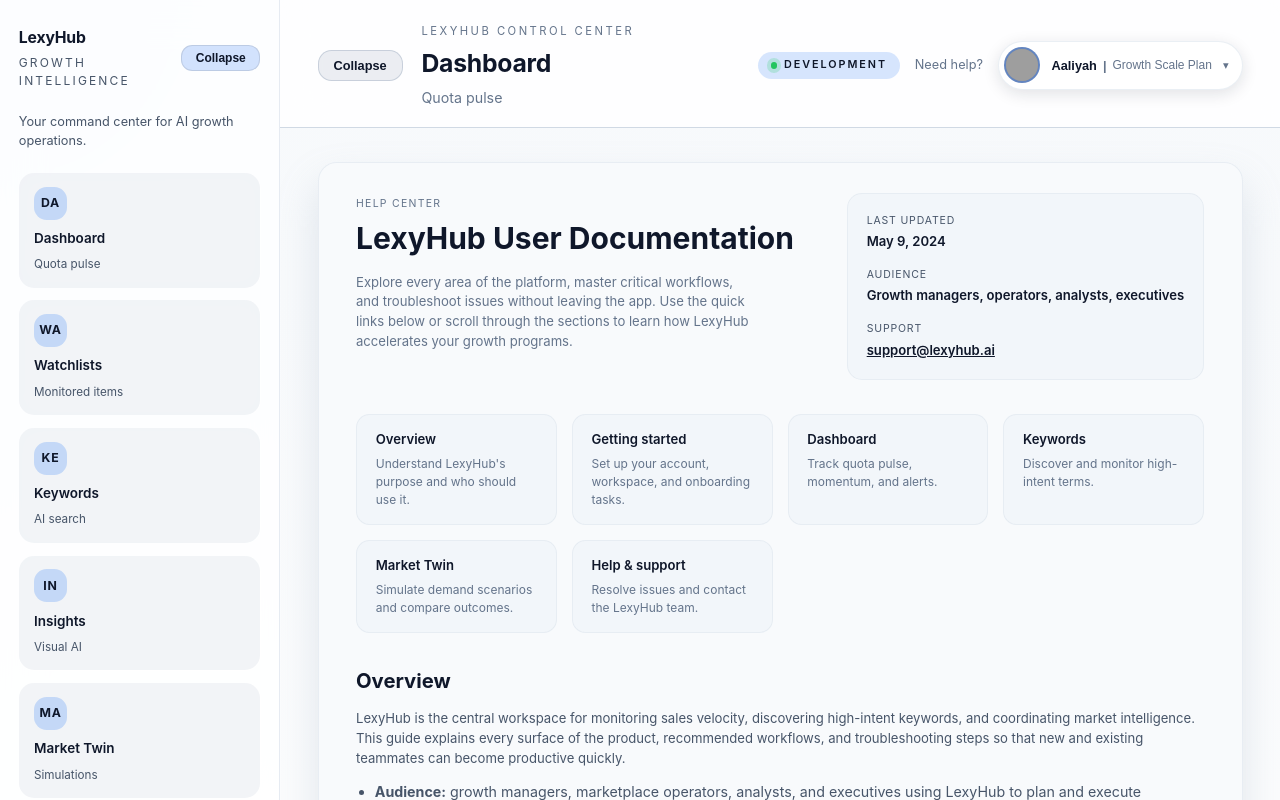
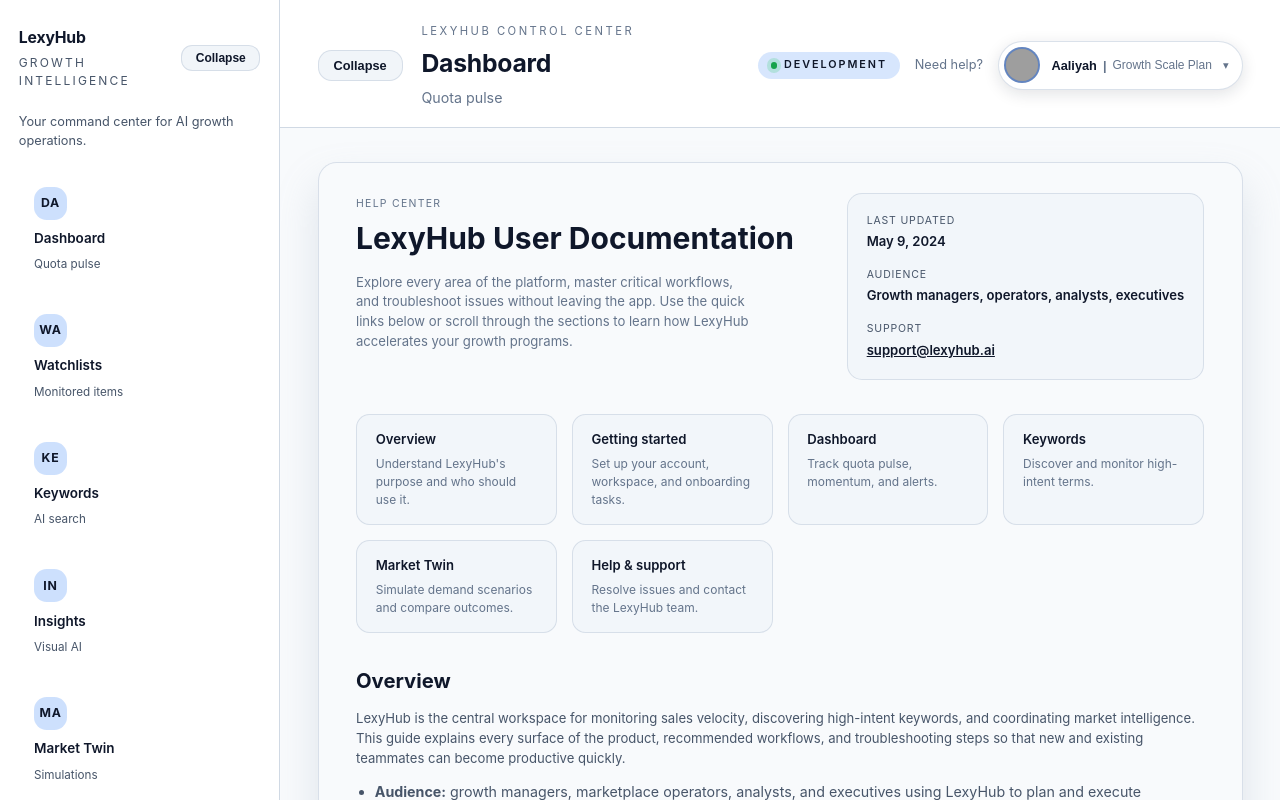
Before and after one commit to dxhub-apps/lexyhub, a Next.js app: page /docs in a window 1280 px wide. Built offline with nearby package versions, Linux system fonts and the light colour scheme; grey boxes are pictures that could not be loaded.

Commit message:
style: simplify theme styling

```diff
--- a/src/app/globals.css
+++ b/src/app/globals.css
@@ -7,60 +7,47 @@
   --font-size-xs: 0.7rem;
   --font-size-title: 2rem;
   --font-size-heading: 1.25rem;
-  --page: #0f172a;
-  --surface: #111c3d;
-  --surface-muted: #1e293b;
-  --surface-overlay: rgba(15, 23, 42, 0.7);
-  --color-text-primary: #e2e8f0;
-  --color-text-muted: #94a3b8;
+  --page: #0b1220;
+  --surface: #141b2c;
+  --surface-muted: #1c2436;
+  --surface-overlay: rgba(20, 27, 44, 0.9);
+  --color-text-primary: #f8fafc;
+  --color-text-muted: #9ca3af;
   --color-bg-body: var(--page);
-  --color-border-strong: rgba(148, 163, 184, 0.28);
-  --color-border-subtle: rgba(148, 163, 184, 0.16);
-  --color-topbar-bg: rgba(15, 23, 42, 0.82);
+  --color-border-strong: rgba(148, 163, 184, 0.35);
+  --color-border-subtle: rgba(148, 163, 184, 0.18);
+  --color-topbar-bg: rgba(20, 27, 44, 0.94);
   --color-topbar-border: rgba(148, 163, 184, 0.25);
-  --color-content-bg: none;
-  --color-badge-bg: rgba(51, 102, 255, 0.18);
-  --color-badge-text: #c7d2fe;
+  --color-content-bg: transparent;
+  --color-badge-bg: rgba(37, 99, 235, 0.16);
+  --color-badge-text: #e0e7ff;
   --color-surface: var(--surface);
   --color-surface-soft: var(--surface-muted);
-  --color-table-even: rgba(30, 41, 59, 0.65);
-  --color-table-hover: rgba(51, 102, 255, 0.16);
-  --color-table-header: rgba(148, 163, 184, 0.08);
-  --color-toast-info: rgba(51, 102, 255, 0.18);
-  --color-toast-success: rgba(34, 197, 94, 0.18);
-  --color-toast-warning: rgba(234, 179, 8, 0.2);
-  --color-toast-error: rgba(239, 68, 68, 0.22);
+  --color-table-even: rgba(30, 41, 59, 0.55);
+  --color-table-hover: rgba(37, 99, 235, 0.18);
+  --color-table-header: rgba(148, 163, 184, 0.12);
+  --color-toast-info: rgba(37, 99, 235, 0.18);
+  --color-toast-success: rgba(22, 163, 74, 0.18);
+  --color-toast-warning: rgba(217, 119, 6, 0.2);
+  --color-toast-error: rgba(220, 38, 38, 0.24);
   --color-kpi-positive: #22c55e;
-  --color-kpi-positive-soft: rgba(34, 197, 94, 0.2);
-  --color-kpi-caution: #facc15;
-  --color-kpi-caution-soft: rgba(250, 204, 21, 0.22);
+  --color-kpi-positive-soft: rgba(34, 197, 94, 0.22);
+  --color-kpi-caution: #f59e0b;
+  --color-kpi-caution-soft: rgba(245, 158, 11, 0.22);
   --color-kpi-critical: #ef4444;
-  --color-kpi-critical-soft: rgba(239, 68, 68, 0.22);
-  --brand-primary: #3366ff;
-  --brand-success: #22c55e;
+  --color-kpi-critical-soft: rgba(239, 68, 68, 0.24);
+  --brand-primary: #2563eb;
+  --brand-success: #16a34a;
   --brand-danger: #ef4444;
-  --color-bg-sidebar: rgba(15, 23, 42, 0.78);
-  --color-sidebar-border: rgba(148, 163, 184, 0.22);
+  --color-bg-sidebar: rgba(12, 17, 27, 0.92);
+  --color-sidebar-border: rgba(148, 163, 184, 0.28);
   --color-sidebar-link: #f8fafc;
   --color-sidebar-link-muted: rgba(226, 232, 240, 0.85);
-  --color-sidebar-active: linear-gradient(
-    135deg,
-    rgba(59, 130, 246, 0.4),
-    rgba(236, 72, 153, 0.35)
-  );
-  --color-header-bg: rgba(15, 23, 42, 0.68);
-  --color-header-border: rgba(148, 163, 184, 0.22);
-  --page-gradient: radial-gradient(
-      circle at top left,
-      rgba(59, 130, 246, 0.28),
-      transparent 58%
-    ),
-    radial-gradient(
-      circle at bottom right,
-      rgba(14, 165, 233, 0.18),
-      transparent 60%
-    );
-  --shadow-card: 0 10px 30px rgba(15, 23, 42, 0.25);
+  --color-sidebar-active: rgba(37, 99, 235, 0.2);
+  --color-header-bg: rgba(12, 17, 27, 0.94);
+  --color-header-border: rgba(148, 163, 184, 0.28);
+  --page-gradient: none;
+  --shadow-card: 0 8px 20px rgba(11, 17, 27, 0.4);
   font-family: var(--font-family);
   background-color: var(--color-bg-body);
   color: var(--color-text-primary);
@@ -68,77 +55,63 @@
 
 [data-theme="light"] {
   color-scheme: light;
-  --page: #f1f5f9;
+  --page: #f8fafc;
   --surface: #ffffff;
-  --surface-muted: #f8fafc;
-  --surface-overlay: rgba(255, 255, 255, 0.92);
+  --surface-muted: #f1f5f9;
+  --surface-overlay: rgba(255, 255, 255, 0.96);
   --color-text-primary: #0f172a;
   --color-text-muted: #64748b;
-  --color-bg-body: #f1f5f9;
-  --color-border-strong: rgba(226, 232, 240, 1);
-  --color-border-subtle: rgba(226, 232, 240, 0.7);
-  --color-topbar-bg: rgba(255, 255, 255, 0.9);
-  --color-topbar-border: rgba(148, 163, 184, 0.22);
-  --color-badge-bg: rgba(51, 102, 255, 0.12);
+  --color-bg-body: #f8fafc;
+  --color-border-strong: rgba(203, 213, 225, 1);
+  --color-border-subtle: rgba(203, 213, 225, 0.7);
+  --color-topbar-bg: rgba(255, 255, 255, 0.96);
+  --color-topbar-border: rgba(203, 213, 225, 0.8);
+  --color-badge-bg: rgba(37, 99, 235, 0.12);
   --color-badge-text: #1e3a8a;
   --color-table-even: rgba(241, 245, 249, 1);
-  --color-table-hover: rgba(51, 102, 255, 0.1);
+  --color-table-hover: rgba(37, 99, 235, 0.12);
   --color-table-header: rgba(226, 232, 240, 1);
-  --color-toast-info: rgba(51, 102, 255, 0.16);
-  --color-toast-success: rgba(34, 197, 94, 0.16);
-  --color-toast-warning: rgba(234, 179, 8, 0.18);
-  --color-toast-error: rgba(239, 68, 68, 0.16);
+  --color-toast-info: rgba(37, 99, 235, 0.16);
+  --color-toast-success: rgba(22, 163, 74, 0.18);
+  --color-toast-warning: rgba(217, 119, 6, 0.18);
+  --color-toast-error: rgba(220, 38, 38, 0.18);
   --color-kpi-positive: #15803d;
   --color-kpi-positive-soft: rgba(21, 128, 61, 0.16);
   --color-kpi-caution: #b45309;
   --color-kpi-caution-soft: rgba(180, 83, 9, 0.16);
   --color-kpi-critical: #b91c1c;
   --color-kpi-critical-soft: rgba(185, 28, 28, 0.16);
-  --color-bg-sidebar: rgba(255, 255, 255, 0.95);
-  --color-sidebar-border: rgba(226, 232, 240, 0.85);
+  --color-bg-sidebar: rgba(255, 255, 255, 0.98);
+  --color-sidebar-border: rgba(203, 213, 225, 0.9);
   --color-sidebar-link: #0f172a;
   --color-sidebar-link-muted: #475569;
-  --color-sidebar-active: linear-gradient(
-    135deg,
-    rgba(59, 130, 246, 0.22),
-    rgba(14, 165, 233, 0.18)
-  );
-  --color-header-bg: rgba(255, 255, 255, 0.82);
+  --color-sidebar-active: rgba(37, 99, 235, 0.14);
+  --color-header-bg: rgba(255, 255, 255, 0.98);
   --color-header-border: rgba(203, 213, 225, 0.9);
 }
 
 [data-theme="dark"] {
   color-scheme: dark;
-  --page: #0f172a;
-  --surface: #111c3d;
-  --surface-muted: #1e293b;
-  --surface-overlay: rgba(15, 23, 42, 0.8);
-  --color-text-primary: #e2e8f0;
-  --color-text-muted: #94a3b8;
-  --color-border-strong: rgba(71, 85, 105, 0.65);
-  --color-border-subtle: rgba(71, 85, 105, 0.4);
-  --color-topbar-bg: rgba(15, 23, 42, 0.85);
-  --color-topbar-border: rgba(30, 41, 59, 0.7);
-  --color-table-even: rgba(30, 41, 59, 0.65);
-  --color-table-hover: rgba(51, 102, 255, 0.16);
-  --color-table-header: rgba(30, 41, 59, 0.6);
-  --color-bg-sidebar: rgba(15, 23, 42, 0.78);
-  --color-sidebar-border: rgba(71, 85, 105, 0.55);
-  --color-sidebar-link: #e2e8f0;
-  --color-sidebar-link-muted: #94a3b8;
-  --color-sidebar-active: linear-gradient(
-    135deg,
-    rgba(99, 102, 241, 0.35),
-    rgba(236, 72, 153, 0.28)
-  );
-  --color-header-bg: rgba(15, 23, 42, 0.72);
-  --color-header-border: rgba(30, 41, 59, 0.8);
-}
-
-[data-theme="light"] .sidebar a[aria-current="page"],
-[data-theme="light"] .sidebar a:hover {
-  background: linear-gradient(135deg, rgba(59, 130, 246, 0.2), rgba(14, 165, 233, 0.22));
-  color: #0f172a;
+  --page: #0b1220;
+  --surface: #141b2c;
+  --surface-muted: #1c2436;
+  --surface-overlay: rgba(20, 27, 44, 0.9);
+  --color-text-primary: #f8fafc;
+  --color-text-muted: #9ca3af;
+  --color-border-strong: rgba(71, 85, 105, 0.6);
+  --color-border-subtle: rgba(71, 85, 105, 0.32);
+  --color-topbar-bg: rgba(12, 17, 27, 0.94);
+  --color-topbar-border: rgba(30, 41, 59, 0.6);
+  --color-table-even: rgba(30, 41, 59, 0.55);
+  --color-table-hover: rgba(37, 99, 235, 0.18);
+  --color-table-header: rgba(37, 47, 68, 0.6);
+  --color-bg-sidebar: rgba(12, 17, 27, 0.92);
+  --color-sidebar-border: rgba(71, 85, 105, 0.5);
+  --color-sidebar-link: #f8fafc;
+  --color-sidebar-link-muted: #cbd5f5;
+  --color-sidebar-active: rgba(37, 99, 235, 0.2);
+  --color-header-bg: rgba(12, 17, 27, 0.94);
+  --color-header-border: rgba(30, 41, 59, 0.6);
 }
 
 [data-theme="light"] .sidebar-link::after {
@@ -221,11 +194,11 @@
   font-size: 0.95rem;
   padding: 0.25rem 0.6rem;
   cursor: pointer;
-  transition: background 0.2s ease;
-}
-
-.sidebar-toggle:hover {
-  background: rgba(59, 130, 246, 0.35);
+}
+
+.sidebar-toggle:focus-visible {
+  outline: 2px solid var(--brand-primary);
+  outline-offset: 2px;
 }
 
 .sidebar-toggle.mobile {
@@ -260,7 +233,7 @@
   font-size: 0.75rem;
 }
 
-.sidebar-collapsed .sidebar-link:hover::after {
+.sidebar-collapsed .sidebar-link:focus-visible::after {
   opacity: 1;
 }
 
@@ -284,10 +257,10 @@
   gap: 0.35rem;
   padding: 0.65rem 1rem;
   border-radius: 0.75rem;
-  background: linear-gradient(135deg, rgba(59, 130, 246, 0.3), rgba(14, 165, 233, 0.35));
-  color: #f8fafc;
-  font-weight: 600;
-  border: 1px solid rgba(59, 130, 246, 0.4);
+  background: var(--brand-primary);
+  color: #ffffff;
+  font-weight: 600;
+  border: 1px solid transparent;
 }
 
 .backoffice-overview {
@@ -398,7 +371,7 @@
   background: var(--color-table-even);
 }
 
-.table-wrapper tbody tr:hover {
+.table-wrapper tbody tr:focus-within {
   background: var(--color-table-hover);
 }
 
@@ -449,9 +422,9 @@
 
 .form-actions button,
 .list-actions button {
-  background: linear-gradient(135deg, rgba(59, 130, 246, 0.25), rgba(99, 102, 241, 0.25));
-  border: 1px solid rgba(99, 102, 241, 0.4);
-  color: var(--color-text-primary);
+  background: var(--brand-primary);
+  border: 1px solid transparent;
+  color: #ffffff;
   padding: 0.5rem 0.9rem;
   border-radius: 0.65rem;
   cursor: pointer;
@@ -473,7 +446,7 @@
   gap: 0.5rem;
   padding: 0.9rem 1rem;
   border-radius: 0.9rem;
-  background: rgba(15, 23, 42, 0.45);
+  background: var(--color-surface-soft);
   border: 1px solid var(--color-border-subtle);
 }
 
@@ -513,10 +486,9 @@
   }
 }
 
-.sidebar a[aria-current="page"],
-.sidebar a:hover {
-  background: linear-gradient(135deg, rgba(99, 102, 241, 0.3), rgba(236, 72, 153, 0.3));
-  color: #ffffff;
+.sidebar a[aria-current="page"] {
+  background: var(--color-sidebar-active);
+  color: var(--color-sidebar-link);
 }
 
 .sidebar-collapsed {
@@ -559,12 +531,10 @@
 .topbar-help-link {
   font-size: var(--font-size-small);
   color: var(--color-text-muted);
-  border-bottom: 1px dashed transparent;
-  transition: color 0.2s ease, border-color 0.2s ease;
-}
-
-.topbar-help-link:hover,
-.topbar-help-link:focus {
+  border-bottom: 1px solid transparent;
+}
+
+.topbar-help-link:focus-visible {
   color: var(--color-text-primary);
   border-color: var(--color-text-muted);
 }
@@ -652,14 +622,11 @@
   color: var(--color-text-primary);
   cursor: pointer;
   box-shadow: 0 4px 16px rgba(15, 23, 42, 0.12);
-  transition: border-color 0.2s ease, box-shadow 0.2s ease, transform 0.2s ease;
-}
-
-.user-menu-trigger:hover,
+}
+
 .user-menu-trigger:focus-visible {
   border-color: var(--brand-primary);
-  box-shadow: 0 6px 18px rgba(51, 102, 255, 0.25);
-  transform: translateY(-1px);
+  outline: none;
 }
 
 .user-menu-avatar {
@@ -752,20 +719,16 @@
   padding: 0.6rem 0.5rem;
   border-radius: 0.75rem;
   border: 1px solid var(--color-border-subtle);
-  background: rgba(148, 163, 184, 0.08);
+  background: var(--color-surface-soft);
   color: var(--color-text-primary);
   font-size: var(--font-size-small);
   cursor: pointer;
-  transition: transform 0.2s ease, border-color 0.2s ease, background 0.2s ease;
-}
-
-.theme-choice:hover {
-  transform: translateY(-1px);
 }
 
 .theme-choice-active {
-  border-color: rgba(79, 70, 229, 0.65);
-  background: linear-gradient(135deg, rgba(99, 102, 241, 0.25), rgba(236, 72, 153, 0.2));
+  border-color: var(--brand-primary);
+  background: rgba(37, 99, 235, 0.16);
+  color: #ffffff;
 }
 
 .menu-icon {
@@ -775,7 +738,7 @@
 
 .user-menu-item {
   width: 100%;
-  background: rgba(148, 163, 184, 0.08);
+  background: var(--color-surface-soft);
   border: 1px solid var(--color-border-subtle);
   border-radius: 0.85rem;
   padding: 0.6rem 0.75rem;
@@ -784,14 +747,11 @@
   text-align: left;
   color: var(--color-text-primary);
   cursor: pointer;
-  transition: background 0.2s ease, border-color 0.2s ease, transform 0.2s ease;
-}
-
-.user-menu-item:hover,
-.user-menu-item:focus {
-  background: linear-gradient(135deg, rgba(99, 102, 241, 0.15), rgba(236, 72, 153, 0.18));
-  border-color: rgba(99, 102, 241, 0.45);
-  transform: translateX(2px);
+}
+
+.user-menu-item:focus-visible {
+  border-color: var(--brand-primary);
+  outline: none;
 }
 
 .user-menu-item-inner {
@@ -939,11 +899,10 @@
   font-size: var(--font-size-small);
   border: 1px solid transparent;
   cursor: pointer;
-  transition: transform 0.2s ease, box-shadow 0.2s ease, background 0.2s ease;
 }
 
 .profile-primary {
-  background: linear-gradient(135deg, rgba(59, 130, 246, 0.85), rgba(236, 72, 153, 0.75));
+  background: var(--brand-primary);
   color: #ffffff;
 }
 
@@ -959,13 +918,6 @@
   color: #fecaca;
 }
 
-.profile-primary:hover,
-.profile-secondary:hover,
-.profile-danger:hover {
-  transform: translateY(-1px);
-  box-shadow: 0 12px 24px rgba(15, 23, 42, 0.25);
-}
-
 .profile-plan-details {
   display: flex;
   flex-direction: column;
@@ -1008,8 +960,8 @@
 }
 
 .profile-plan-active {
-  border-color: rgba(79, 70, 229, 0.55);
-  background: linear-gradient(135deg, rgba(99, 102, 241, 0.22), rgba(236, 72, 153, 0.18));
+  border-color: var(--brand-primary);
+  background: rgba(37, 99, 235, 0.14);
 }
 
 .profile-card-subsection {
@@ -1110,7 +1062,7 @@
   border-top: 1px solid var(--color-border-subtle);
 }
 
-tbody tr:hover {
+tbody tr:focus-within {
   background: var(--color-table-hover);
 }
 
@@ -1320,7 +1272,7 @@
 .keywords-refresh {
   margin-left: auto;
   padding: 0.5rem 1.1rem;
-  background: linear-gradient(135deg, #38bdf8, #6366f1);
+  background: var(--brand-primary);
   border: none;
   border-radius: 0.6rem;
   color: white;
@@ -1610,15 +1562,14 @@
 }
 
 .keywords-search button {
-  background: linear-gradient(135deg, rgba(96, 165, 250, 0.8), rgba(147, 197, 253, 0.6));
+  background: var(--brand-primary);
   border: none;
-  color: #0f172a;
+  color: #ffffff;
   font-weight: 600;
   padding: 0.45rem 1.1rem;
   font-size: 0.85rem;
   border-radius: 999px;
   cursor: pointer;
-  transition: opacity 0.2s ease;
 }
 
 .keywords-search button:disabled {
@@ -1688,12 +1639,11 @@
   font-weight: 600;
   font-size: var(--font-size-small);
   cursor: pointer;
-  transition: background 0.2s ease, transform 0.2s ease;
-}
-
-.keyword-watch:hover {
-  background: rgba(59, 130, 246, 0.35);
-  transform: translateY(-1px);
+}
+
+.keyword-watch:focus-visible {
+  outline: 2px solid rgba(96, 165, 250, 0.6);
+  outline-offset: 2px;
 }
 
 .keyword-optimize {
@@ -1705,12 +1655,11 @@
   color: #fbcfe8;
   font-weight: 600;
   cursor: pointer;
-  transition: background 0.2s ease, transform 0.2s ease;
-}
-
-.keyword-optimize:hover {
-  background: rgba(236, 72, 153, 0.35);
-  transform: translateY(-1px);
+}
+
+.keyword-optimize:focus-visible {
+  outline: 2px solid rgba(236, 72, 153, 0.5);
+  outline-offset: 2px;
 }
 
 .keyword-actions {
@@ -1762,9 +1711,9 @@
   width: 100%;
   height: auto;
   border-radius: 0.75rem;
-  background: linear-gradient(180deg, rgba(30, 64, 175, 0.45), rgba(30, 64, 175, 0));
-  border: 1px solid rgba(59, 130, 246, 0.25);
-  box-shadow: inset 0 0 0 1px rgba(59, 130, 246, 0.08);
+  background: var(--color-surface-soft);
+  border: 1px solid var(--color-border-subtle);
+  box-shadow: none;
 }
 
 .keyword-sparkline__stats {
@@ -2036,7 +1985,7 @@
 
 .visual-tag-form button {
   justify-self: start;
-  background: linear-gradient(135deg, rgba(124, 58, 237, 0.9), rgba(236, 72, 153, 0.7));
+  background: var(--brand-primary);
   border: none;
   border-radius: 999px;
   padding: 0.55rem 1.4rem;
@@ -2519,14 +2468,13 @@
 
 .market-twin-primary {
   margin-top: 0.5rem;
-  background: linear-gradient(135deg, rgba(99, 102, 241, 0.9), rgba(14, 165, 233, 0.85));
+  background: var(--brand-primary);
   color: #fff;
   border: none;
   border-radius: 0.75rem;
   padding: 0.85rem 1.25rem;
   font-size: 0.95rem;
   cursor: pointer;
-  transition: transform 0.2s ease, box-shadow 0.2s ease;
 }
 
 .market-twin-primary:disabled {
@@ -2534,10 +2482,7 @@
   cursor: progress;
 }
 
-.market-twin-primary:not(:disabled):hover {
-  transform: translateY(-1px);
-  box-shadow: 0 16px 32px rgba(56, 189, 248, 0.2);
-}
+
 
 .market-twin-sidebar h2 {
   margin: 0;
@@ -2727,8 +2672,7 @@
   padding: 1rem 1.25rem;
   border-radius: 0.9rem;
   border: 1px solid var(--color-border-subtle);
-  background: rgba(30, 41, 59, 0.6);
-  transition: transform 0.2s ease, border-color 0.2s ease, background 0.2s ease;
+  background: var(--color-surface);
 }
 
 .documentation-quick-link span {
@@ -2740,11 +2684,9 @@
   color: var(--color-text-muted);
 }
 
-.documentation-quick-link:hover,
 .documentation-quick-link:focus-visible {
-  transform: translateY(-2px);
   border-color: rgba(96, 165, 250, 0.5);
-  background: rgba(96, 165, 250, 0.12);
+  outline: none;
 }
 
 .documentation-section {
@@ -2986,10 +2928,8 @@
   padding: 0.35rem 0.75rem;
   font-size: var(--font-size-xs);
   cursor: pointer;
-  transition: background 0.2s ease, color 0.2s ease;
-}
-
-.watchlists-remove:hover,
+}
+
 .watchlists-remove:focus-visible {
   background: rgba(248, 113, 113, 0.2);
   color: #fecaca;
@@ -3031,7 +2971,6 @@
   background: rgba(241, 245, 249, 0.85);
 }
 
-[data-theme="light"] .documentation-quick-link:hover,
 [data-theme="light"] .documentation-quick-link:focus-visible {
   background: rgba(59, 130, 246, 0.12);
 }
@@ -3056,23 +2995,13 @@
   display: flex;
   flex-direction: column;
   min-height: 100vh;
-  backdrop-filter: blur(14px);
-  -webkit-backdrop-filter: blur(14px);
-  background: linear-gradient(
-      180deg,
-      rgba(15, 23, 42, 0.35),
-      rgba(15, 23, 42, 0.3)
-    )
-    var(--color-bg-body);
+  backdrop-filter: blur(8px);
+  -webkit-backdrop-filter: blur(8px);
+  background: var(--color-bg-body);
 }
 
 [data-theme="light"] .app-shell-content {
-  background: linear-gradient(
-      180deg,
-      rgba(248, 250, 252, 0.78),
-      rgba(255, 255, 255, 0.7)
-    )
-    var(--color-bg-body);
+  background: var(--color-bg-body);
 }
 
 .app-shell-collapsed .app-shell-content {
@@ -3152,21 +3081,19 @@
 }
 
 .app-sidebar-action {
-  border: 1px solid rgba(148, 163, 184, 0.35);
-  background: rgba(59, 130, 246, 0.22);
+  border: 1px solid var(--color-border-subtle);
+  background: var(--color-surface-soft);
   color: var(--color-sidebar-link);
   border-radius: 0.75rem;
   padding: 0.35rem 0.9rem;
   font-size: 0.8rem;
   font-weight: 600;
   cursor: pointer;
-  transition: background 0.2s ease, transform 0.2s ease;
-}
-
-.app-sidebar-action:hover,
+}
+
 .app-sidebar-action:focus-visible {
-  background: rgba(59, 130, 246, 0.32);
-  transform: translateY(-1px);
+  outline: 2px solid var(--brand-primary);
+  outline-offset: 2px;
 }
 
 .app-sidebar-summary {
@@ -3191,9 +3118,7 @@
   border-radius: 1rem;
   border: 1px solid transparent;
   color: var(--color-sidebar-link-muted);
-  background: rgba(148, 163, 184, 0.12);
-  backdrop-filter: blur(12px);
-  transition: background 0.2s ease, border-color 0.2s ease, transform 0.2s ease;
+  background: transparent;
 }
 
 .app-sidebar-collapsed .app-sidebar-nav {
@@ -3204,12 +3129,10 @@
   width: auto;
 }
 
-.app-sidebar-link:hover,
 .app-sidebar-link:focus-visible {
   background: var(--color-sidebar-active);
   color: var(--color-sidebar-link);
   border-color: rgba(148, 163, 184, 0.28);
-  transform: translateX(4px);
 }
 
 .app-sidebar-link-icon {
@@ -3297,17 +3220,15 @@
   padding: 0.45rem 0.85rem;
   border-radius: 0.75rem;
   border: 1px solid rgba(148, 163, 184, 0.35);
-  background: rgba(148, 163, 184, 0.12);
+  background: transparent;
   color: var(--color-sidebar-link);
   font-size: 0.78rem;
   font-weight: 600;
-  transition: background 0.2s ease, transform 0.2s ease;
-}
-
-.app-sidebar-upgrade-link:hover,
+}
+
 .app-sidebar-upgrade-link:focus-visible {
-  background: rgba(59, 130, 246, 0.28);
-  transform: translateY(-1px);
+  background: rgba(59, 130, 246, 0.2);
+  outline: none;
 }
 
 .app-sidebar-overlay {
@@ -3354,27 +3275,24 @@
 }
 
 .app-header-trigger {
-  border: 1px solid rgba(148, 163, 184, 0.4);
-  background: rgba(148, 163, 184, 0.18);
-  color: var(--color-sidebar-link);
+  border: 1px solid var(--color-border-subtle);
+  background: var(--color-surface-soft);
+  color: var(--color-text-primary);
   border-radius: 0.9rem;
   padding: 0.45rem 1rem;
   font-size: 0.85rem;
   font-weight: 600;
   cursor: pointer;
-  transition: background 0.2s ease, transform 0.2s ease, color 0.2s ease;
-}
-
-.app-header-trigger:hover,
+}
+
 .app-header-trigger:focus-visible {
-  background: rgba(59, 130, 246, 0.32);
-  color: #f8fafc;
-  transform: translateY(-1px);
+  outline: 2px solid var(--brand-primary);
+  outline-offset: 2px;
 }
 
 .app-header-trigger-mobile {
-  background: linear-gradient(135deg, rgba(59, 130, 246, 0.35), rgba(236, 72, 153, 0.35));
-  color: #0f172a;
+  background: var(--brand-primary);
+  color: #ffffff;
 }
 
 .app-header-meta {
@@ -3434,14 +3352,12 @@
 .app-header-help {
   font-size: 0.85rem;
   color: var(--color-text-muted);
-  border-bottom: 1px dashed transparent;
-  transition: color 0.2s ease, border-color 0.2s ease;
-}
-
-.app-header-help:hover,
+  border-bottom: 1px solid transparent;
+}
+
 .app-header-help:focus-visible {
-  color: var(--color-sidebar-link);
-  border-bottom-color: currentColor;
+  color: var(--color-text-primary);
+  border-bottom-color: var(--color-text-muted);
 }
 
 @media (max-width: 1280px) {
@@ -3749,18 +3665,17 @@
   font-size: 0.9rem;
   font-weight: 600;
   cursor: pointer;
-  transition: transform 0.15s ease, box-shadow 0.15s ease;
 }
 
 .primary-action {
   background: var(--brand-primary);
   color: #fff;
   border: none;
-  box-shadow: 0 12px 25px rgba(51, 102, 255, 0.28);
-}
-
-.primary-action:hover {
-  transform: translateY(-1px);
+}
+
+.primary-action:focus-visible {
+  outline: 2px solid rgba(255, 255, 255, 0.6);
+  outline-offset: 2px;
 }
 
 .secondary-action {
@@ -3769,8 +3684,7 @@
   border: 1px solid var(--color-border-subtle);
 }
 
-.secondary-action:hover {
-  transform: translateY(-1px);
+.secondary-action:focus-visible {
   border-color: var(--brand-primary);
   color: var(--brand-primary);
 }
```
Also changed, not shown: 1 other file (tests, documents, lock files or other folders).
